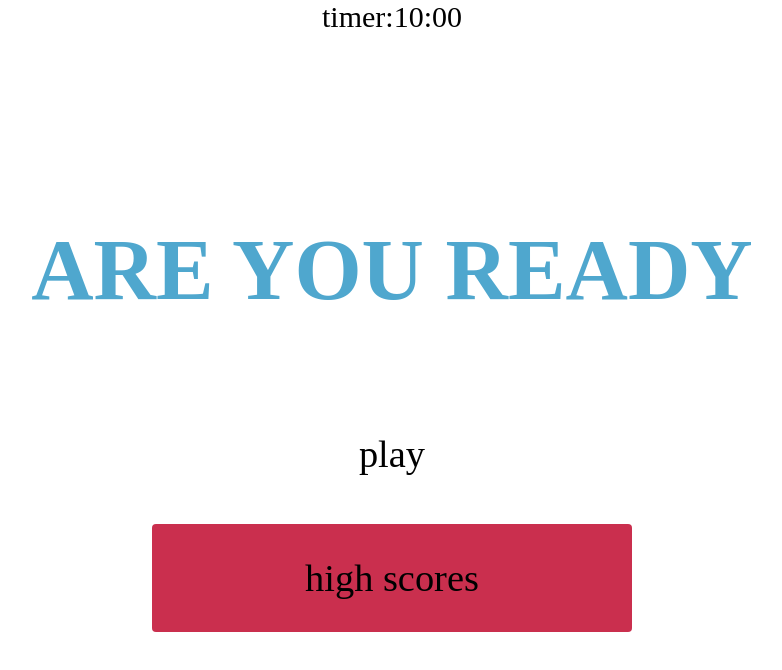
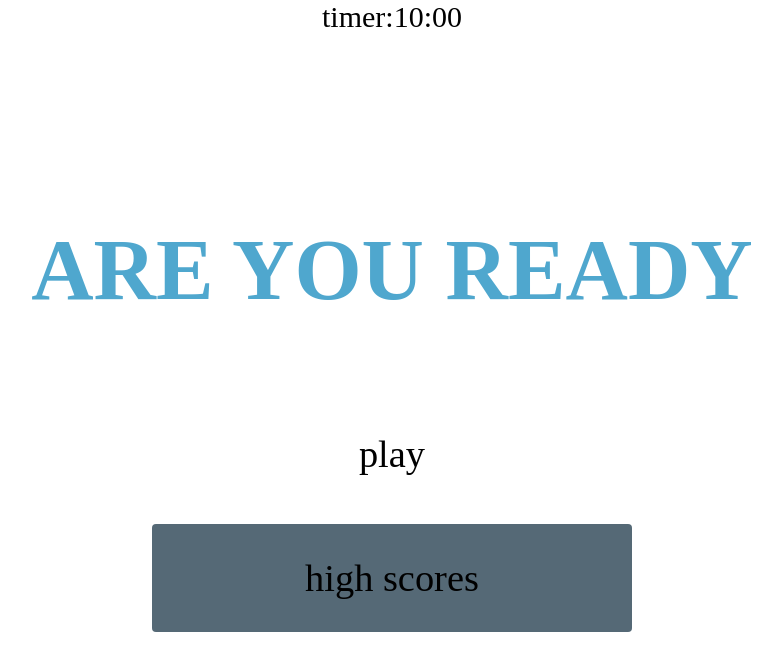
Before and after one commit to juicyjake12/Coding-Quiz, a plain HTML site: page index.html in a window 1280 px wide. Shown: the whole page, without its empty margins (248-1030 px from the left). Drawn offline with nearby package versions, Linux system fonts and the light colour scheme.

Commit message:
added end game elements

```diff
--- a/css/style.css
+++ b/css/style.css
@@ -52,7 +52,7 @@ h1{
     transform: scale(1.03);
 }
 #highscore-btn{
-    background: rgb(202, 47, 78);
+    background: rgb(85, 105, 118);
 }
 #highscore-btn:hover{
     box-shadow: 0 0.4rem 1.4rem rgb(151, 237, 237);
```
